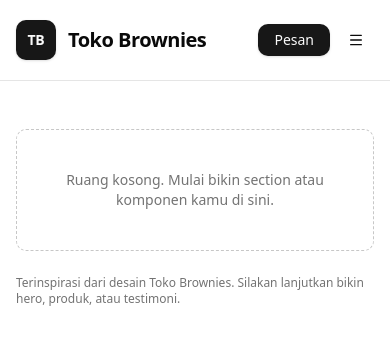
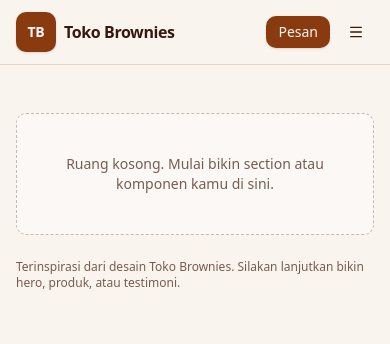
Before and after one commit to Hazmi35/tugas-besar-web-semester1, a Next.js app: page / in a window 390 px wide. Shown: the top 344 px of the page. Built offline with nearby package versions, Linux system fonts and the light colour scheme.

Commit message:
feat: responsive navbar

```diff
--- a/src/app/globals.css
+++ b/src/app/globals.css
@@ -47,30 +47,31 @@
 }
 
 :root {
-  --radius: 0.625rem;
-  --background: oklch(1 0 0);
-  --foreground: oklch(0.145 0 0);
-  --card: oklch(1 0 0);
-  --card-foreground: oklch(0.145 0 0);
-  --popover: oklch(1 0 0);
-  --popover-foreground: oklch(0.145 0 0);
-  --primary: oklch(0.205 0 0);
-  --primary-foreground: oklch(0.985 0 0);
-  --secondary: oklch(0.97 0 0);
-  --secondary-foreground: oklch(0.205 0 0);
-  --muted: oklch(0.97 0 0);
-  --muted-foreground: oklch(0.556 0 0);
-  --accent: oklch(0.97 0 0);
-  --accent-foreground: oklch(0.205 0 0);
+  --background: oklch(0.97 0.01 60);
+  --foreground: oklch(0.25 0.05 45);
+  --card: oklch(0.99 0.005 60);
+  --card-foreground: oklch(0.25 0.05 45);
+  --popover: oklch(0.99 0.005 60);
+  --popover-foreground: oklch(0.25 0.05 45);
+  --primary: oklch(0.45 0.12 45);
+  --primary-foreground: oklch(0.98 0.01 60);
+  --secondary: oklch(0.92 0.02 60);
+  --secondary-foreground: oklch(0.3 0.06 45);
+  --muted: oklch(0.94 0.015 60);
+  --muted-foreground: oklch(0.5 0.04 45);
+  --accent: oklch(0.6 0.14 50);
+  --accent-foreground: oklch(0.98 0.01 60);
   --destructive: oklch(0.577 0.245 27.325);
-  --border: oklch(0.922 0 0);
-  --input: oklch(0.922 0 0);
-  --ring: oklch(0.708 0 0);
+  --destructive-foreground: oklch(0.577 0.245 27.325);
+  --border: oklch(0.88 0.025 55);
+  --input: oklch(0.92 0.02 60);
+  --ring: oklch(0.55 0.1 45);
   --chart-1: oklch(0.646 0.222 41.116);
   --chart-2: oklch(0.6 0.118 184.704);
   --chart-3: oklch(0.398 0.07 227.392);
   --chart-4: oklch(0.828 0.189 84.429);
   --chart-5: oklch(0.769 0.188 70.08);
+  --radius: 0.625rem;
   --sidebar: oklch(0.985 0 0);
   --sidebar-foreground: oklch(0.145 0 0);
   --sidebar-primary: oklch(0.205 0 0);
@@ -84,11 +85,11 @@
 .dark {
   --background: oklch(0.145 0 0);
   --foreground: oklch(0.985 0 0);
-  --card: oklch(0.205 0 0);
+  --card: oklch(0.145 0 0);
   --card-foreground: oklch(0.985 0 0);
-  --popover: oklch(0.205 0 0);
+  --popover: oklch(0.145 0 0);
   --popover-foreground: oklch(0.985 0 0);
-  --primary: oklch(0.922 0 0);
+  --primary: oklch(0.985 0 0);
   --primary-foreground: oklch(0.205 0 0);
   --secondary: oklch(0.269 0 0);
   --secondary-foreground: oklch(0.985 0 0);
@@ -96,10 +97,11 @@
   --muted-foreground: oklch(0.708 0 0);
   --accent: oklch(0.269 0 0);
   --accent-foreground: oklch(0.985 0 0);
-  --destructive: oklch(0.704 0.191 22.216);
-  --border: oklch(1 0 0 / 10%);
-  --input: oklch(1 0 0 / 15%);
-  --ring: oklch(0.556 0 0);
+  --destructive: oklch(0.396 0.141 25.723);
+  --destructive-foreground: oklch(0.637 0.237 25.331);
+  --border: oklch(0.269 0 0);
+  --input: oklch(0.269 0 0);
+  --ring: oklch(0.439 0 0);
   --chart-1: oklch(0.488 0.243 264.376);
   --chart-2: oklch(0.696 0.17 162.48);
   --chart-3: oklch(0.769 0.188 70.08);
@@ -111,8 +113,8 @@
   --sidebar-primary-foreground: oklch(0.985 0 0);
   --sidebar-accent: oklch(0.269 0 0);
   --sidebar-accent-foreground: oklch(0.985 0 0);
-  --sidebar-border: oklch(1 0 0 / 10%);
-  --sidebar-ring: oklch(0.556 0 0);
+  --sidebar-border: oklch(0.269 0 0);
+  --sidebar-ring: oklch(0.439 0 0);
 }
 
 @layer base {
--- a/src/components/navbar.jsx
+++ b/src/components/navbar.jsx
@@ -17,18 +17,17 @@ export function Navbar() {
 
   return (
     <header className="sticky top-0 z-30 border-b bg-background/80 backdrop-blur">
-      <div className="mx-auto flex h-20 max-w-6xl items-center justify-between px-4 sm:px-8">
-        <div className="flex flex-1 items-center gap-6 sm:gap-10">
-          <Link href="/" className="flex items-center gap-3">
+      <div className="mx-auto flex h-16 max-w-6xl items-center justify-between px-4 sm:h-20 md:h-20 sm:px-6 md:px-8">
+        <Link href="/" className="flex items-center gap-2 sm:gap-3 md:gap-4">
           <div className="grid h-10 w-10 place-items-center rounded-lg bg-primary text-sm font-semibold uppercase tracking-tight text-primary-foreground shadow-sm">
             TB
           </div>
-            <span className="text-xl font-semibold leading-none tracking-tight">
+          <span className="text-base font-semibold leading-none tracking-tight sm:text-lg md:text-xl">
             Toko Brownies
           </span>
         </Link>
 
-          <nav className="hidden items-center gap-8 text-base font-medium sm:flex">
+        <nav className="hidden items-center gap-6 text-sm font-medium sm:gap-6 sm:text-base sm:flex md:gap-8 sm:ml-8 md:ml-12">
           {navItems.map((item) => (
             <Link
               key={item.href}
@@ -39,17 +38,22 @@ export function Navbar() {
             </Link>
           ))}
         </nav>
-        </div>
 
-        <div className="flex flex-none items-center gap-2">
+        <div className="ml-auto flex items-center gap-2">
+          <Button size="sm" className="rounded-lg px-3 shadow-sm sm:hidden">
+            Pesan
+          </Button>
+          <Button
+            size="sm"
+            className="hidden rounded-lg px-3 shadow-sm sm:inline-flex lg:hidden"
+          >
+            Pesan
+          </Button>
           <Button
             size="lg"
-            className="hidden rounded-xl px-6 shadow-sm sm:inline-flex"
+            className="hidden rounded-xl px-6 shadow-sm lg:inline-flex"
           >
             Pesan Sekarang
-          </Button>
-          <Button size="sm" className="rounded-lg px-4 shadow-sm sm:hidden">
-            Pesan
           </Button>
           <Button
             variant="ghost"
```
Lines whose indentation alone changed are shown as unchanged.
